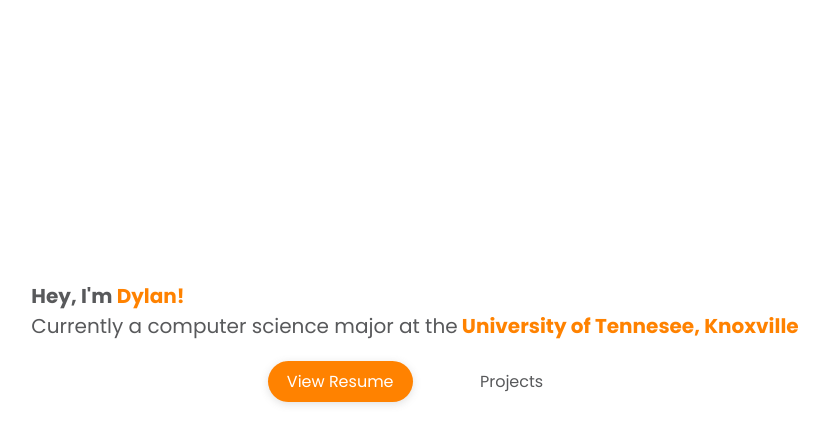
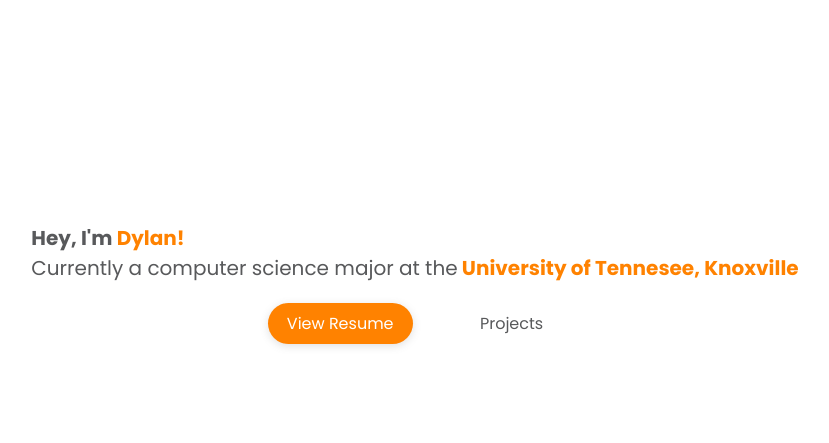
Before and after one commit to dylant1/personal-website, a Gatsby site: page / in a window 1280 px wide. Shown: the part 59-502 px from the top of the page, without its empty margins (225-1054 px from the left). Built offline with nearby package versions, Linux system fonts and the light colour scheme; Gatsby itself is replaced by a stand-in of ours.

Commit message:
Updated styling

```diff
--- a/src/lib/header/header.tsx
+++ b/src/lib/header/header.tsx
@@ -13,6 +13,7 @@ const HeaderWrapper = styled.nav`
   justify-content: space-between;
   height: 5vh;
   align-items: center;
+  margin-top: 5px;
 `;
 const LinkBox = styled.div`
   margin: 0 0.5em;
--- a/src/pages/index.tsx
+++ b/src/pages/index.tsx
@@ -14,7 +14,7 @@ interface IContext {
   theme: string;
 }
 const Hero = styled.div`
-  height: 95vh;
+  height: 80vh;
   display: flex;
   flex-direction: column;
   justify-content: center;
@@ -48,7 +48,7 @@ const Orange = styled.span`
 const LinkWrapper = styled.div`
   display: flex;
   flex-direction: row;
-  margin-bottom: 5vh;
+  margin-bottom: calc(5vh + 5px);
 `;
 
 const Link = styled.a<Props>`
```
